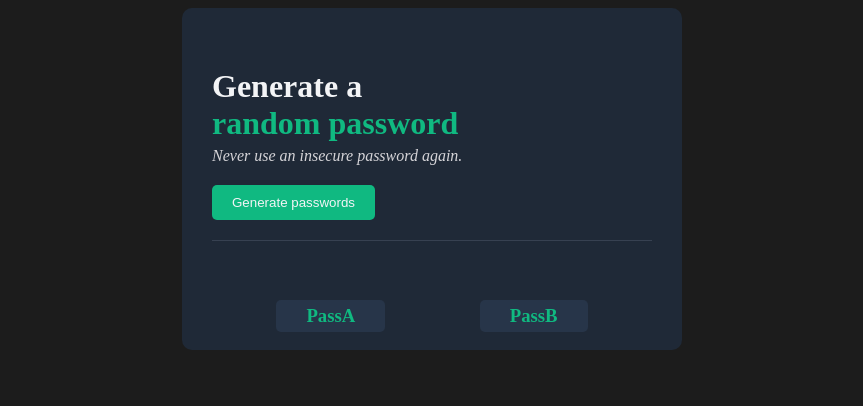
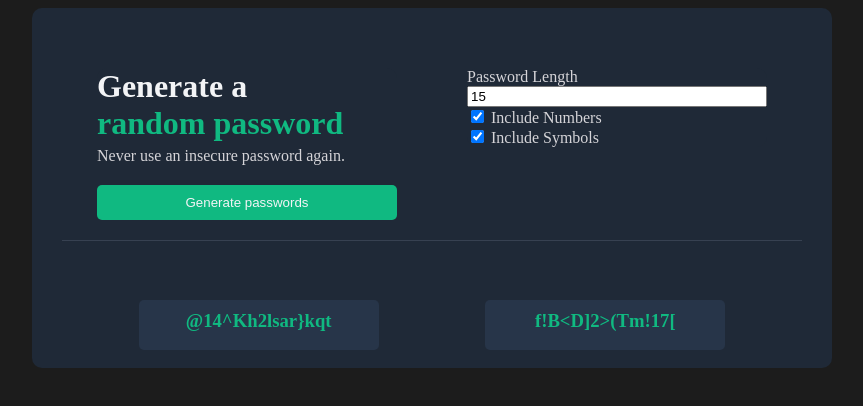
Before and after one commit to holbrooka96/password-Generator, a plain HTML site: page index.html in a window 1280 px wide. Both pictures are taken after a click on the button "Generate passwords". Shown: the whole page, without its empty margins (208-1071 px from the left). Drawn offline with Linux system fonts and the light colour scheme.

Commit message:
JS logic, HTML updates, Styling updates

```diff
--- a/index.html
+++ b/index.html
@@ -9,17 +9,31 @@
 
 <body>
     <div class="container">
-        <div id="header">
-            <h1>Generate a <br><span style="color: #10B981;">random password</span></h1>
-            <p>Never use an insecure password again.</p>
-            <button>Generate passwords</button>
+        <div id="divider">
+            <div class="header">
+                <h1>Generate a <br><span style="color: #10B981;">random password</span></h1>
+                <p>Never use an insecure password again.</p>
+                <button onclick="readoutPasswords(this)">Generate passwords</button>
+            </div>
+            <div class="header">
+                <label for="length">Password Length</label>
+                <input type="number" id="length" min="4" max="20" value="15">
+                <div>
+                    <input type="checkbox" id="numbers" name="numbers" checked>
+                    <label for="numbers">Include Numbers</label>
+                </div>
+                <div>
+                    <input type="checkbox" id="symbols" name="symbols" checked>
+                    <label for="symbols">Include Symbols</label>
+                </div>
+            </div>
         </div>
         <div id="passwords">
-            <h3>PassA</h3>
-            <h3>PassB</h3>
+            <h3 onclick="copyonClick(this)" id="passA-el"></h3>
+            <h3 onclick="copyonClick(this)" id="passB-el"></h3>
 
         </div>
     </div>
-    <script src="script.js"></script>
+    <script src="index.js"></script>
 
 </html>
--- a/index.js
+++ b/index.js
@@ -0,0 +1,48 @@
+function generatePassword( passElChar) {
+    let passEl = document.getElementById("pass"+passElChar+"-el");
+    let randomPassword = "";
+
+    let characters = ["A","B","C","D","E","F","G","H","I","J","K","L","M","N","O","P","Q","R","S","T","U","V","W","X","Y","Z",
+        "a","b","c","d","e","f","g","h","i","j","k","l","m","n","o","p","q","r","s","t","u","v","w","x","y","z"]
+    let nums = [ "0", "1", "2", "3", "4", "5", "6", "7", "8", "9"]
+    let symbols = ["~","`","!","@","#","$","%","^","&","*","(",")","_","-","+","=","{","[","}","]",",","|",":",";","<",">",".","?","/"];
+    let numCheck = document.getElementById("numbers").checked;
+    let symbolsCheck = document.getElementById("symbols").checked;
+    let passLength = document.getElementById("length").value
+    if (numCheck) {
+        characters = characters.concat(nums);
+        console.log("Numbers added!")
+
+    }
+    if (symbolsCheck) {
+        characters = characters.concat(symbols);
+        console.log("Symbols added!")
+    }
+
+    console.log(passLength)
+    for (let i = 0; i < passLength; i++) {
+        let randomIndex = Math.floor(Math.random() * characters.length);
+        randomPassword += characters[randomIndex];
+    }
+
+    passEl.textContent = randomPassword;
+}
+
+
+function readoutPasswords() {
+    generatePassword("A");
+    generatePassword("B");
+}
+
+
+function copyonClick(element) {
+    const textToCopy = element.textContent;
+    navigator.clipboard.writeText(textToCopy);
+    console.log('Text copied to clipboard!');
+    element.textContent = "Copied!"
+    element.style.pointerEvents = 'none';
+    setTimeout(() => {
+    element.style.pointerEvents = 'auto';
+        element.textContent = textToCopy
+    }, 1300);
+}
--- a/styles.css
+++ b/styles.css
@@ -1,5 +1,6 @@
 body {
     background: #1C1C1C;
+    color: #D5D4D8;
 }
 
 h1 {
@@ -8,8 +9,6 @@ h1 {
 }
 
 p {
-    color: #D5D4D8;
-    font-style: oblique;
     margin: 0 0 20px 0;
 }
 
@@ -27,21 +26,29 @@ button {
     display: flex;
     flex-direction: column;
     justify-content: start;
-    width: 500px;
+    width: 800px;
     margin: 0 auto;
     background-color: #1F2937;
     border-radius: 10px;
 }
 
-#header {
+#divider {
     display: flex;
-    flex-direction: column;
     align-items: start;
     margin:  40px 30px;
     padding: 20px 0;
     border-bottom: 1px solid #374151;
 }
 
+.header  {
+    display: flex;
+    flex-direction: column;
+    justify-content: start;
+    width: 300px;
+    margin: 0 auto;
+    background-color: #1F2937;
+    border-radius: 10px;
+}
 
 #passwords {
     display: flex;
@@ -49,8 +56,12 @@ button {
 }
 
 h3 {
+    text-align: center;
     background: #273549;
     color: #10B981;
-    padding: 5px 30px;
+    width: 180px;
+    height: 30px;
+    padding: 10px 30px;
     border-radius: 5px;
+    cursor: pointer;
 }
```
